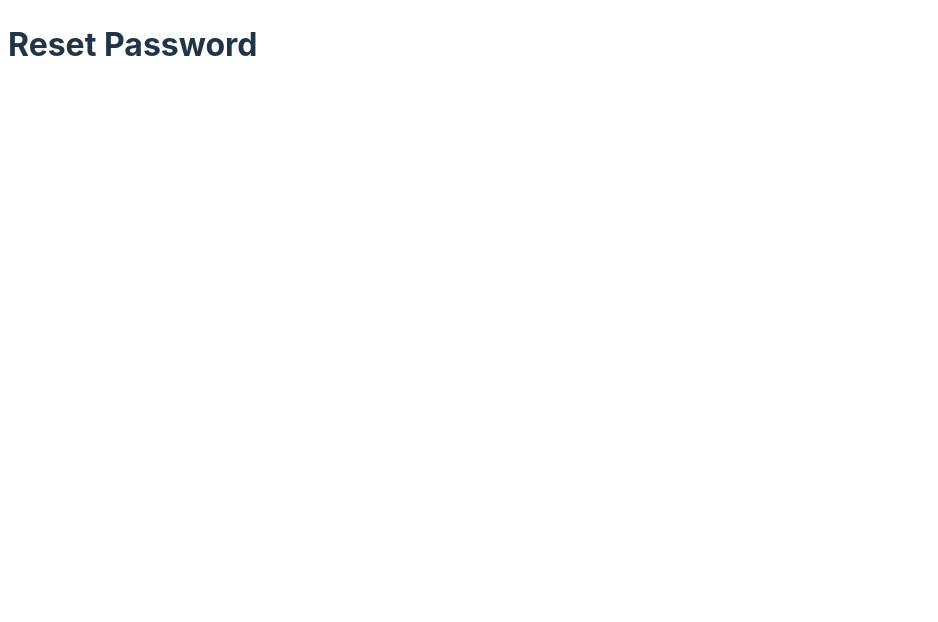
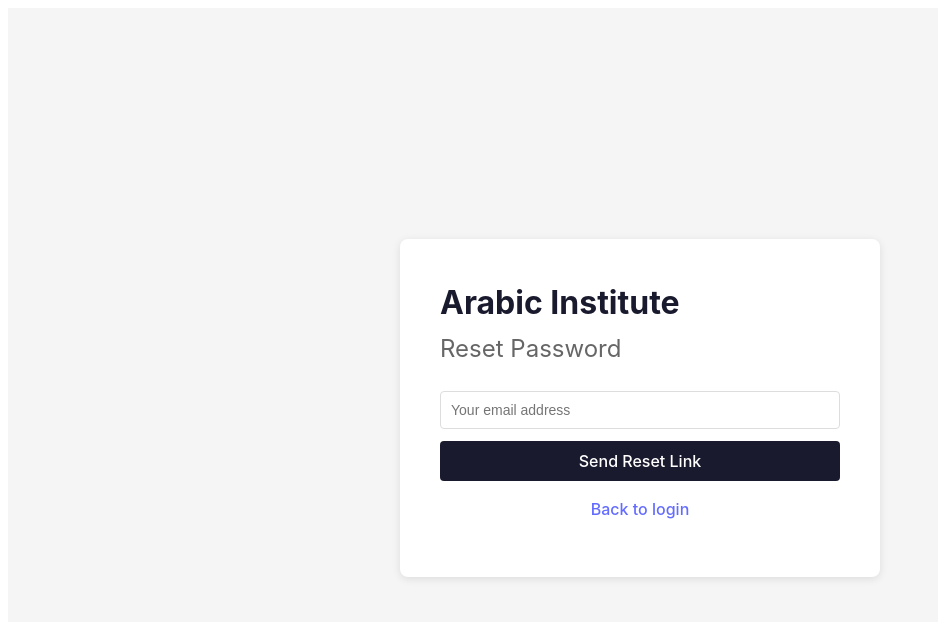
Before and after one commit to YahyaDalal/arabic-institute-frontend, a React (Vite) app: page /reset-password in a window 1280 px wide. Shown: the top 622 px of the page, without its empty margins (0-938 px from the left). Built offline with nearby package versions, Linux system fonts and the light colour scheme; no server answers.

Commit message:
Added Password Confirmation and reset pages

```diff
--- a/src/pages/auth/ResetPasswordConfirmPage.jsx
+++ b/src/pages/auth/ResetPasswordConfirmPage.jsx
@@ -1 +1,60 @@
-export default function ResetPasswordConfirmPage() { return <h1>Confirm Reset</h1>; }
+import { useState } from 'react';
+import { useNavigate, useSearchParams, Link } from 'react-router-dom';
+import { confirmPasswordReset } from '../../api/auth';
+
+export default function ResetPasswordConfirmPage() {
+  const [searchParams] = useSearchParams();
+  const token = searchParams.get('token');
+  const [form, setForm] = useState({ password: '', password2: '' });
+  const [error, setError] = useState('');
+  const [loading, setLoading] = useState(false);
+  const navigate = useNavigate();
+
+  const handleSubmit = async (e) => {
+    e.preventDefault();
+    if (form.password !== form.password2) {
+      setError('Passwords do not match.');
+      return;
+    }
+    setLoading(true);
+    try {
+      await confirmPasswordReset(token, form.password);
+      navigate('/login');
+    } catch (err) {
+      setError('Invalid or expired reset link.');
+    } finally {
+      setLoading(false);
+    }
+  };
+
+  return (
+    <div style={styles.container}>
+      <div style={styles.card}>
+        <h1 style={styles.title}>Arabic Institute</h1>
+        <h2 style={styles.subtitle}>Set New Password</h2>
+        {error && <p style={styles.error}>{error}</p>}
+        <form onSubmit={handleSubmit}>
+          <input style={styles.input} type="password" placeholder="New password"
+            value={form.password} onChange={e => setForm({ ...form, password: e.target.value })} required />
+          <input style={styles.input} type="password" placeholder="Confirm new password"
+            value={form.password2} onChange={e => setForm({ ...form, password2: e.target.value })} required />
+          <button style={styles.button} type="submit" disabled={loading}>
+            {loading ? 'Resetting...' : 'Reset Password'}
+          </button>
+        </form>
+        <p style={styles.links}><Link to="/login">Back to login</Link></p>
+      </div>
+    </div>
+  );
+}
+
+const styles = {
+  container: { minHeight: '100vh', display: 'flex', alignItems: 'center', justifyContent: 'center', backgroundColor: '#f5f5f5' },
+  card: { backgroundColor: 'white', padding: '40px', borderRadius: '8px', boxShadow: '0 2px 8px rgba(0,0,0,0.1)', width: '100%', maxWidth: '400px' },
+  title: { margin: '0 0 4px', color: '#1a1a2e' },
+  subtitle: { margin: '0 0 24px', color: '#666', fontWeight: 'normal' },
+  error: { color: 'red', marginBottom: '16px' },
+  input: { display: 'block', width: '100%', padding: '10px', marginBottom: '12px', border: '1px solid #ddd', borderRadius: '4px', fontSize: '14px', boxSizing: 'border-box' },
+  button: { width: '100%', padding: '10px', backgroundColor: '#1a1a2e', color: 'white', border: 'none', borderRadius: '4px', fontSize: '16px', cursor: 'pointer' },
+  links: { textAlign: 'center', marginTop: '16px' }
+};
--- a/src/pages/auth/ResetPasswordPage.jsx
+++ b/src/pages/auth/ResetPasswordPage.jsx
@@ -1 +1,56 @@
-export default function ResetPasswordPage() { return <h1>Reset Password</h1>; }
+import { useState } from 'react';
+import { Link } from 'react-router-dom';
+import { requestPasswordReset } from '../../api/auth';
+
+export default function ResetPasswordPage() {
+  const [email, setEmail] = useState('');
+  const [sent, setSent] = useState(false);
+  const [loading, setLoading] = useState(false);
+
+  const handleSubmit = async (e) => {
+    e.preventDefault();
+    setLoading(true);
+    try {
+      await requestPasswordReset(email);
+      setSent(true);
+    } catch (err) {
+      setSent(true); // Show same message to avoid user enumeration
+    } finally {
+      setLoading(false);
+    }
+  };
+
+  return (
+    <div style={styles.container}>
+      <div style={styles.card}>
+        <h1 style={styles.title}>Arabic Institute</h1>
+        <h2 style={styles.subtitle}>Reset Password</h2>
+        {sent ? (
+          <div>
+            <p style={{ color: 'green' }}>If that email exists, a reset link has been sent.</p>
+            <p><Link to="/login">Back to login</Link></p>
+          </div>
+        ) : (
+          <form onSubmit={handleSubmit}>
+            <input style={styles.input} type="email" placeholder="Your email address"
+              value={email} onChange={e => setEmail(e.target.value)} required />
+            <button style={styles.button} type="submit" disabled={loading}>
+              {loading ? 'Sending...' : 'Send Reset Link'}
+            </button>
+            <p style={styles.links}><Link to="/login">Back to login</Link></p>
+          </form>
+        )}
+      </div>
+    </div>
+  );
+}
+
+const styles = {
+  container: { minHeight: '100vh', display: 'flex', alignItems: 'center', justifyContent: 'center', backgroundColor: '#f5f5f5' },
+  card: { backgroundColor: 'white', padding: '40px', borderRadius: '8px', boxShadow: '0 2px 8px rgba(0,0,0,0.1)', width: '100%', maxWidth: '400px' },
+  title: { margin: '0 0 4px', color: '#1a1a2e' },
+  subtitle: { margin: '0 0 24px', color: '#666', fontWeight: 'normal' },
+  input: { display: 'block', width: '100%', padding: '10px', marginBottom: '12px', border: '1px solid #ddd', borderRadius: '4px', fontSize: '14px', boxSizing: 'border-box' },
+  button: { width: '100%', padding: '10px', backgroundColor: '#1a1a2e', color: 'white', border: 'none', borderRadius: '4px', fontSize: '16px', cursor: 'pointer' },
+  links: { textAlign: 'center', marginTop: '16px' }
+};
```
